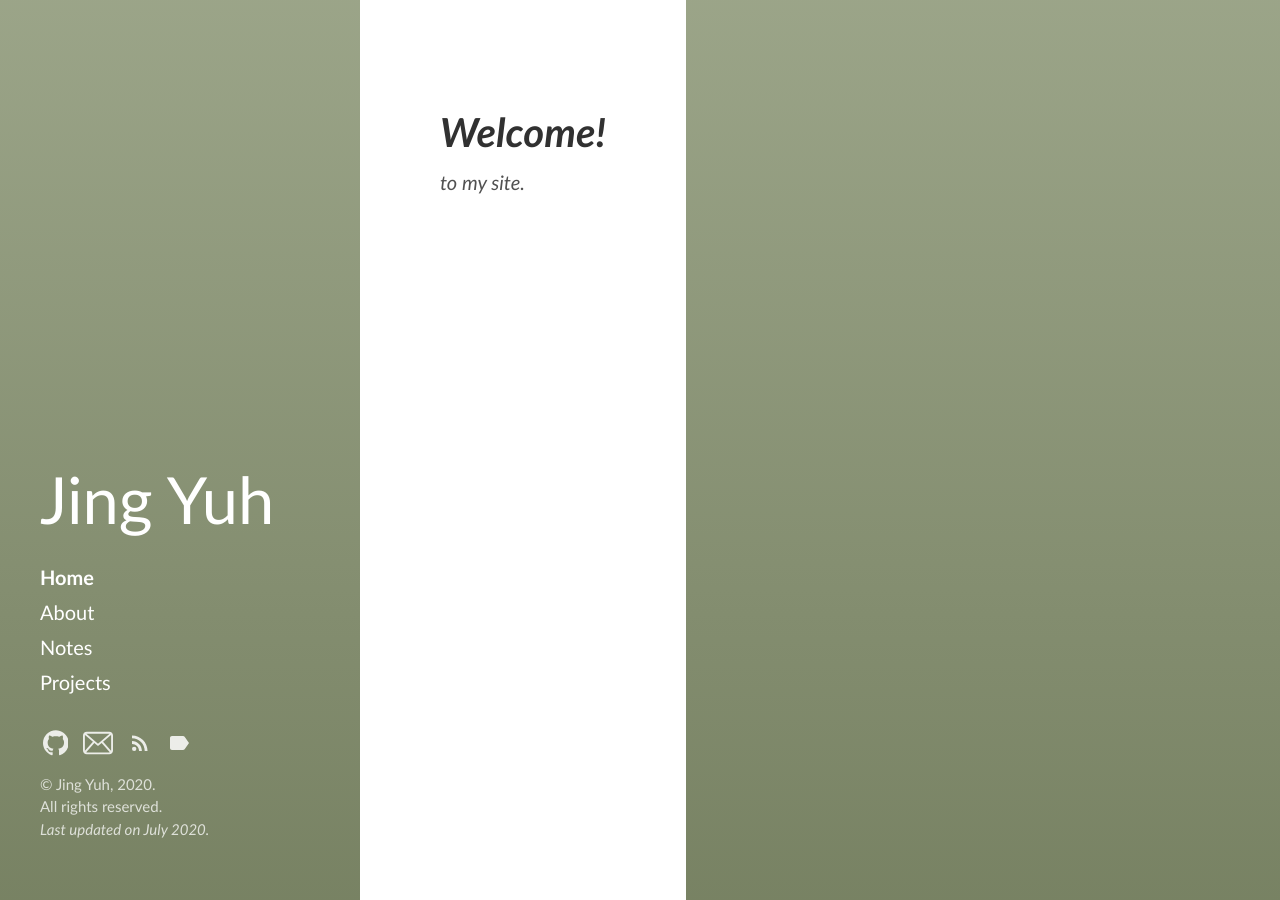
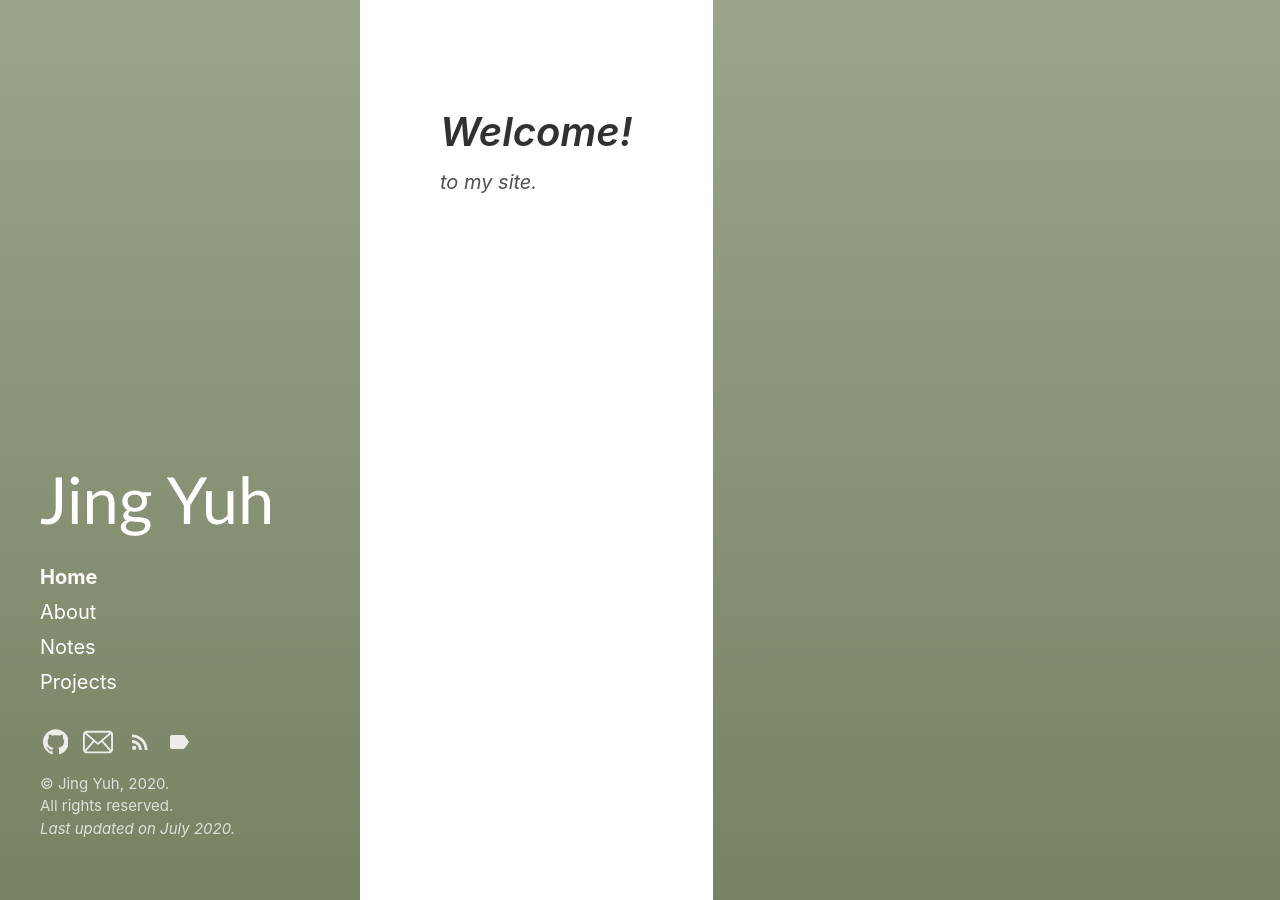
Before and after one commit to jyang123-bit/Website, a Jekyll site: the page built from index.html, in a window 1280 px wide. Built offline with Jekyll 4.4.1, drawn with Linux system fonts in a browser that asks for light colours; the list of posts is cut into pages by our own code.

Commit message:
Update _base.scss

```diff
--- a/_sass/hydeout/_base.scss
+++ b/_sass/hydeout/_base.scss
@@ -13,7 +13,7 @@
 }
 
 html {
-  font-family: 'Gill Sans','Gill Sans MT',Calibri,sans-serif;;
+  font-family: $root-font-family;
   font-size: $root-font-size;
   line-height: $root-line-height;
 
```
